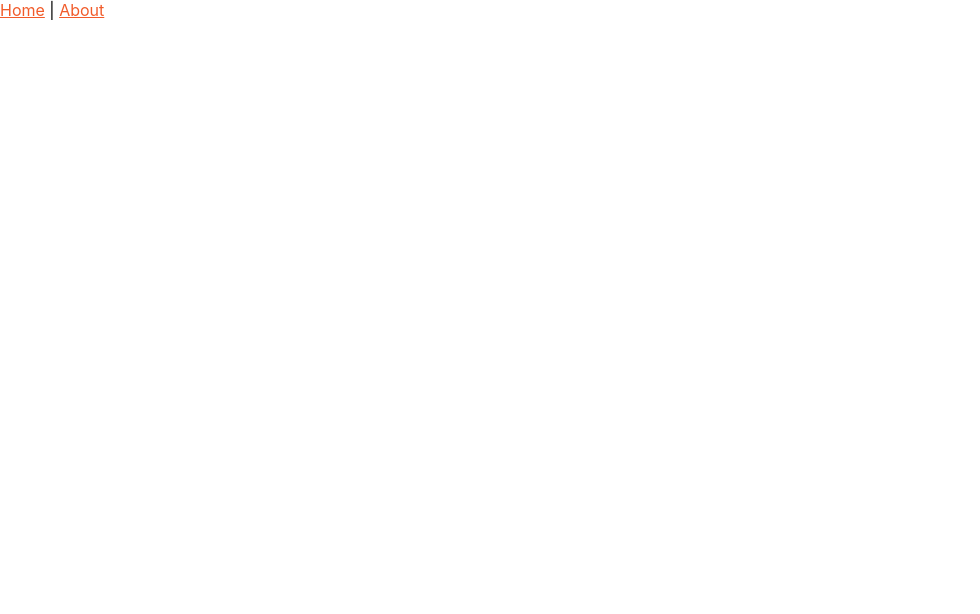
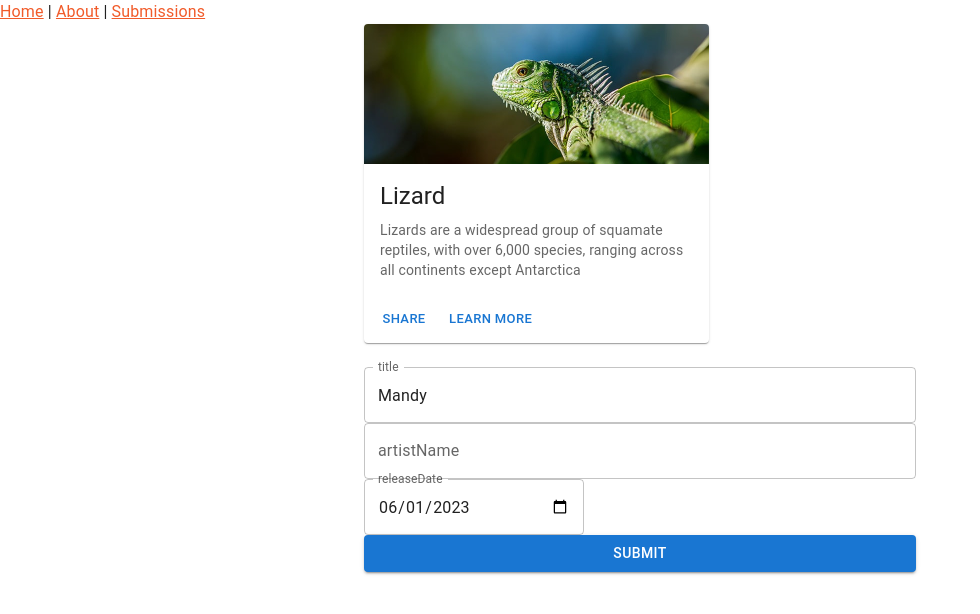
Before and after one commit to HamidMosalla/CuratedArt, a React (Create React App) app in the folder client/: page /nana in a window 1280 px wide. Before the commit this address had no page. Shown: the top 614 px of the page, without its empty margins (0-980 px from the left). Built offline with nearby package versions, Linux system fonts and the light colour scheme.

Commit message:
add route for sumission page

```diff
--- a/client/src/Components/App.tsx
+++ b/client/src/Components/App.tsx
@@ -4,6 +4,7 @@ import HomePage from "./HomePage";
 import AboutPage from "./About";
 import Header from "./Header";
 import PageNotFound from "./PageNotFound";
+import ArtSubmission from "./ArtSubmission";
 
 function App() {
   return (
@@ -13,6 +14,10 @@ function App() {
         <Routes>
           <Route path="/" element={<HomePage />} />
           <Route path="/about" element={<AboutPage />} />
+          <Route
+            path="/nana"
+            element={<ArtSubmission intitialTitle="Mandy" />}
+          />
           <Route element={<PageNotFound />} />
         </Routes>
       </BrowserRouter>
@@ -21,22 +26,3 @@ function App() {
 }
 
 export default App;
-
-// import React from "react";
-// import "./App.css";
-// import ArtSubmission from "./Components/ArtSubmission";
-// import MediaCard from "./Components/MediaCard";
-
-// function App() {
-//   return (
-//     <div className="App">
-//       <header className="App-header">
-//         <MediaCard />
-//         <hr />
-//         <ArtSubmission intitialTitle="Mandy" />
-//       </header>
-//     </div>
-//   );
-// }
-
-// export default App;
--- a/client/src/Components/ArtSubmission.tsx
+++ b/client/src/Components/ArtSubmission.tsx
@@ -1,8 +1,16 @@
 import React from "react";
 import { FormikProps, withFormik, FormikErrors, Form } from "formik";
 import * as yup from "yup";
-import { TextField, Button } from "@mui/material";
+import {
+  TextField,
+  Button,
+  Box,
+  Grid,
+  CssBaseline,
+  Container,
+} from "@mui/material";
 import { Info } from "@mui/icons-material";
+import MediaCard from "./MediaCard";
 
 interface ArtSubmissionFormValues {
   title: string;
@@ -32,6 +40,14 @@ const ArtSubmission = (
 ) => {
   const { touched, errors, isSubmitting, message, handleChange } = props;
   return (
+    <React.Fragment>
+      <CssBaseline />
+      <Container maxWidth="sm">
+        <Box>
+          <MediaCard />
+        </Box>
+        <br />
+        <Box>
           <Form>
             {message && <Info>{message}</Info>}
             <TextField
@@ -75,6 +91,9 @@ const ArtSubmission = (
               Submit
             </Button>
           </Form>
+        </Box>
+      </Container>
+    </React.Fragment>
   );
 };
 
--- a/client/src/Components/Header.tsx
+++ b/client/src/Components/Header.tsx
@@ -12,6 +12,10 @@ const Header = () => {
       <NavLink to="/about" style={activeStyle}>
         About
       </NavLink>
+      {" | "}
+      <NavLink to="/nana" style={activeStyle}>
+        Submissions
+      </NavLink>
     </nav>
   );
 };
```
Also changed, not shown: 1 other file (tests, documents, lock files or other folders). Lines whose indentation alone changed are shown as unchanged.
